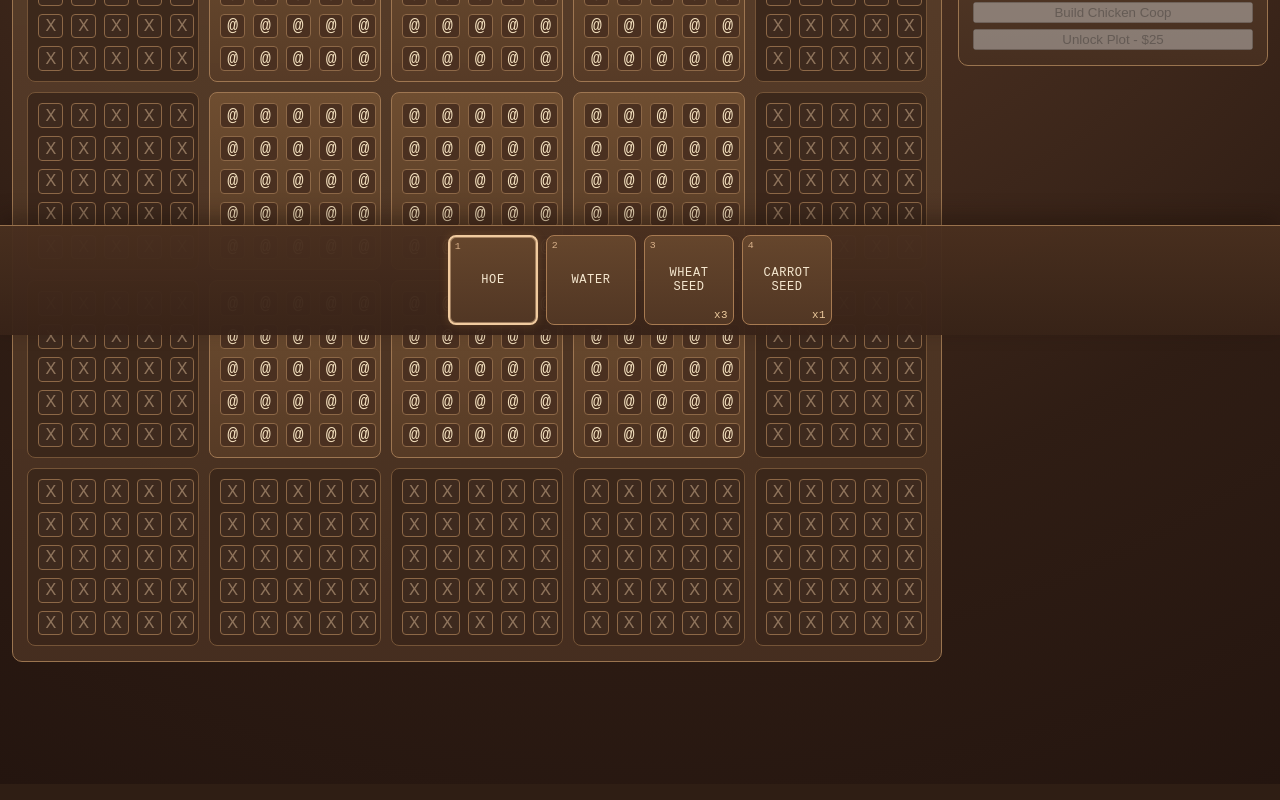
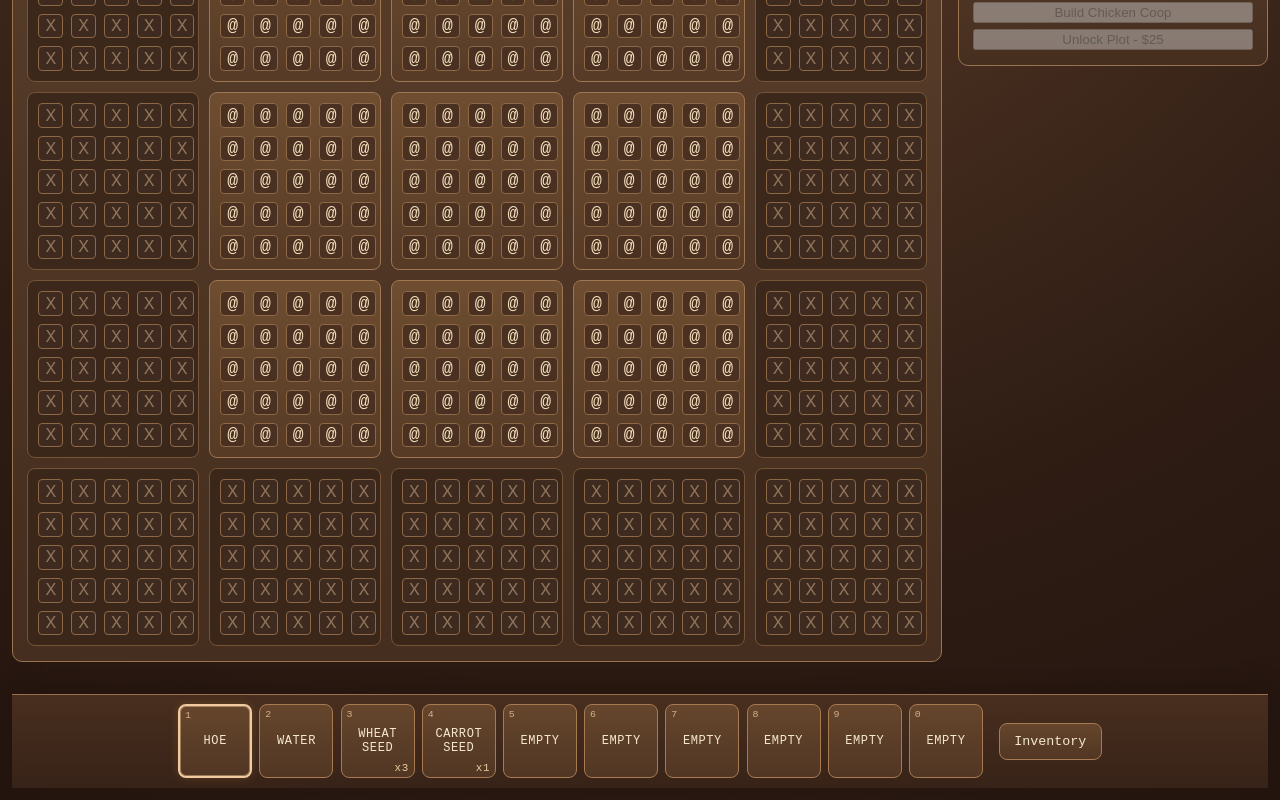
Before and after one commit to believeshe123-coder/Farm-Online, a React (Vite) app: page / in a window 1280 px wide. Shown: the part 465-1265 px from the top of the page. Built offline with nearby package versions, Linux system fonts and the light colour scheme.

Commit message:
Stop pinning hotbar to viewport bottom

```diff
--- a/src/App.jsx
+++ b/src/App.jsx
@@ -81,9 +81,10 @@ export default function App() {
         return;
       }
 
-      if (event.key === '3' || event.key === '4') {
+      const hotbarKeys = ['3', '4', '5', '6', '7', '8', '9', '0'];
+      if (hotbarKeys.includes(event.key)) {
         setGameState((prevState) => {
-          const slotIndex = Number(event.key) - 3;
+          const slotIndex = hotbarKeys.indexOf(event.key);
           const itemId = prevState.hotbarItems?.[slotIndex];
           if (!itemId) {
             return prevState;
--- a/src/game/actions.js
+++ b/src/game/actions.js
@@ -104,7 +104,9 @@ function getHarvestSeedId(cropId) {
   return `${cropId}_seed`;
 }
 
-function addItemToHotbar(hotbarItems = [], itemId, maxItemSlots = 2) {
+const MAX_HOTBAR_ITEM_SLOTS = 8;
+
+function addItemToHotbar(hotbarItems = [], itemId, maxItemSlots = MAX_HOTBAR_ITEM_SLOTS) {
   if (hotbarItems.includes(itemId)) {
     return hotbarItems;
   }
--- a/src/game/save.js
+++ b/src/game/save.js
@@ -1,5 +1,6 @@
 const SAVE_KEY = 'homestead_save_v1';
 const DEFAULT_RENDER_MODE = 'glyph';
+const MAX_HOTBAR_ITEM_SLOTS = 8;
 const FIXED_GRID_SIZE = 5;
 const TOTAL_TILES = FIXED_GRID_SIZE * FIXED_GRID_SIZE;
 
@@ -53,7 +54,7 @@ function normalizeHotbarItems(hotbarItems, inventory) {
   const normalized = [];
 
   hotbarItems.forEach((itemId) => {
-    if (typeof itemId !== 'string' || seen.has(itemId) || normalized.length >= 2) {
+    if (typeof itemId !== 'string' || seen.has(itemId) || normalized.length >= MAX_HOTBAR_ITEM_SLOTS) {
       return;
     }
 
@@ -70,7 +71,7 @@ function normalizeHotbarItems(hotbarItems, inventory) {
       normalized.push('wheat_seed');
     }
 
-    if ((inventory?.carrot_seed ?? 0) > 0 && normalized.length < 2) {
+    if ((inventory?.carrot_seed ?? 0) > 0 && normalized.length < MAX_HOTBAR_ITEM_SLOTS) {
       normalized.push('carrot_seed');
     }
   }
--- a/src/styles.css
+++ b/src/styles.css
@@ -202,13 +202,11 @@ h3 {
 }
 
 .game-layout {
-  padding-bottom: 110px;
+  padding-bottom: 1rem;
 }
 
 .backpack-bar {
-  position: fixed;
-  left: 0;
-  bottom: 0;
+  position: relative;
   width: 100%;
   display: flex;
   justify-content: center;
@@ -223,8 +221,56 @@ h3 {
 
 .backpack-hotbar {
   display: grid;
-  grid-template-columns: repeat(4, minmax(70px, 90px));
-  gap: 0.5rem;
+  grid-template-columns: repeat(10, minmax(56px, 74px));
+  gap: 0.45rem;
+}
+
+.inventory-toggle {
+  border: 1px solid #a77a51;
+  border-radius: 8px;
+  padding: 0.6rem 0.9rem;
+  background: linear-gradient(180deg, rgba(103, 71, 45, 0.95) 0%, rgba(82, 55, 36, 0.97) 100%);
+  color: #f5e7cf;
+  font-family: inherit;
+  cursor: pointer;
+}
+
+.inventory-toggle:hover {
+  border-color: #dfae79;
+}
+
+.backpack-inventory-popup {
+  position: absolute;
+  left: 50%;
+  transform: translateX(-50%);
+  bottom: calc(100% + 0.6rem);
+  padding: 0.5rem;
+  border: 1px solid #8b6747;
+  border-radius: 8px;
+  background: rgba(45, 29, 20, 0.96);
+  box-shadow: 0 8px 20px rgba(0, 0, 0, 0.35);
+}
+
+.backpack-bag {
+  display: grid;
+  grid-template-columns: repeat(10, minmax(42px, 56px));
+  gap: 0.35rem;
+}
+
+.backpack-bag-slot {
+  position: relative;
+  aspect-ratio: 1 / 1;
+  border: 1px solid #8b6747;
+  border-radius: 6px;
+  background: rgba(45, 29, 20, 0.88);
+  color: #dcbf9a;
+  display: grid;
+  place-items: center;
+  font-size: 0.58rem;
+}
+
+.backpack-bag-slot.is-empty {
+  color: #8f7259;
 }
 
 .backpack-slot {
@@ -282,11 +328,19 @@ h3 {
   }
 
   .backpack-hotbar {
-    grid-template-columns: repeat(4, minmax(56px, 1fr));
+    grid-template-columns: repeat(5, minmax(56px, 1fr));
+  }
+
+  .backpack-bag {
+    grid-template-columns: repeat(6, minmax(34px, 1fr));
+  }
+
+  .backpack-inventory-popup {
+    width: min(95vw, 430px);
   }
 
   .game-layout {
-    padding-bottom: 180px;
+    padding-bottom: 1rem;
   }
 }
 
--- a/src/ui/BackpackBar.jsx
+++ b/src/ui/BackpackBar.jsx
@@ -1,9 +1,13 @@
+import { useState } from 'react';
+
 const TOOL_SLOTS = [
   { id: 1, label: 'HOE', selection: { kind: 'tool', id: 'hoe' }, hotkey: '1' },
   { id: 2, label: 'WATER', selection: { kind: 'tool', id: 'water' }, hotkey: '2' },
 ];
 
-const ITEM_SLOT_COUNT = 2;
+const HOTBAR_SLOT_COUNT = 10;
+const ITEM_SLOT_COUNT = HOTBAR_SLOT_COUNT - TOOL_SLOTS.length;
+const BAG_SLOT_COUNT = 30;
 
 function isSameSelection(a, b) {
   return a?.kind === b?.kind && a?.id === b?.id;
@@ -18,24 +22,49 @@ function itemLabel(itemId) {
 }
 
 export default function BackpackBar({ inventory, hotbarItems, selectedHotbar, onSelectHotbar }) {
+  const [isInventoryOpen, setIsInventoryOpen] = useState(false);
+  const hotkeys = ['1', '2', '3', '4', '5', '6', '7', '8', '9', '0'];
+
   const itemSlots = Array.from({ length: ITEM_SLOT_COUNT }, (_, index) => {
     const itemId = hotbarItems?.[index] ?? null;
     const selection = itemId ? { kind: 'item', id: itemId } : null;
 
     return {
-      id: index + 3,
+      id: index + TOOL_SLOTS.length + 1,
       label: itemLabel(itemId),
       selection,
-      hotkey: String(index + 3),
-      itemId,
+      hotkey: hotkeys[index + TOOL_SLOTS.length],
     };
   });
 
   const slots = [...TOOL_SLOTS, ...itemSlots];
+  const bagEntries = Object.entries(inventory ?? {}).filter(([, count]) => count > 0);
+  const bagSlots = Array.from({ length: BAG_SLOT_COUNT }, (_, index) => {
+    const entry = bagEntries[index] ?? null;
+
+    return {
+      id: `bag-${index}`,
+      label: itemLabel(entry?.[0] ?? null),
+      count: entry?.[1] ?? 0,
+      isEmpty: entry === null,
+    };
+  });
 
   return (
     <section className="backpack-bar" aria-label="Backpack hotbar">
-      <div className="backpack-hotbar" role="list">
+      {isInventoryOpen && (
+        <div id="inventory-popup" className="backpack-inventory-popup" role="dialog" aria-label="Inventory bag">
+          <div className="backpack-bag" role="list" aria-label="Inventory slots">
+            {bagSlots.map((slot) => (
+              <div key={slot.id} className={`backpack-bag-slot ${slot.isEmpty ? 'is-empty' : ''}`} role="listitem">
+                <span className="backpack-slot-label">{slot.label}</span>
+                {!slot.isEmpty && <span className="backpack-slot-count">x{slot.count}</span>}
+              </div>
+            ))}
+          </div>
+        </div>
+      )}
+      <div className="backpack-hotbar" role="list" aria-label="Hotbar">
         {slots.map((slot) => {
           const isItemSlot = slot.selection?.kind === 'item';
           const itemCount = isItemSlot ? inventory[slot.selection.id] ?? 0 : null;
@@ -59,6 +88,15 @@ export default function BackpackBar({ inventory, hotbarItems, selectedHotbar, on
           );
         })}
       </div>
+      <button
+        type="button"
+        className="inventory-toggle"
+        aria-expanded={isInventoryOpen}
+        aria-controls="inventory-popup"
+        onClick={() => setIsInventoryOpen((open) => !open)}
+      >
+        Inventory
+      </button>
     </section>
   );
 }
```
